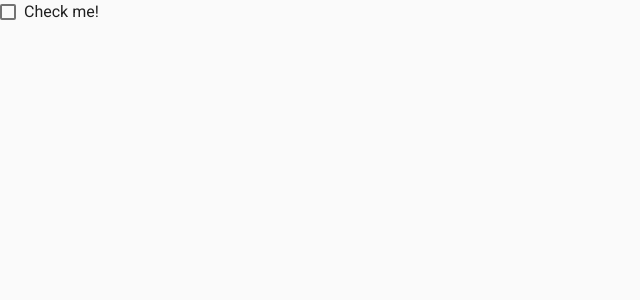
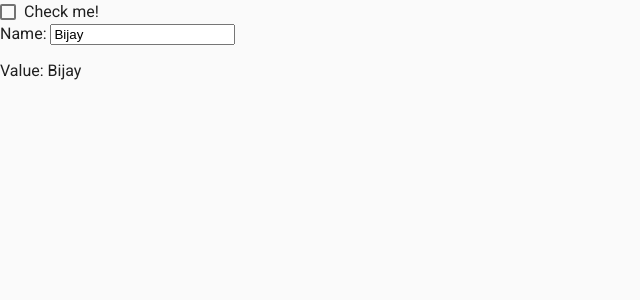
Before and after one commit to office-github/angular-material-demo, an Angular app: page / in a window 1280 px wide. Shown: the top 300 px of the page, without its empty margins (0-640 px from the left). Built offline with nearby package versions, Linux system fonts and the light colour scheme.

Commit message:
Reactive Forms implementation. Shows the written content in the input field to the user on the UI.

```diff
--- a/src/app/app.component.html
+++ b/src/app/app.component.html
@@ -1 +1,3 @@
 <mat-checkbox (change)="checkboxChange($event)">Check me!</mat-checkbox>
+
+<app-name-editor></app-name-editor>
--- /dev/null
+++ b/src/app/name-editor/name-editor.component.html
@@ -0,0 +1,9 @@
+<div>
+    <label>
+        Name:
+        <input type="text" [formControl]="name">
+    </label>
+    <p>
+        Value: {{ name.value }}
+    </p>
+</div>
--- /dev/null
+++ b/src/app/name-editor/name-editor.component.ts
@@ -0,0 +1,20 @@
+import { Component, OnInit } from '@angular/core';
+import { FormControl } from '@angular/forms';
+
+@Component({
+  selector: 'app-name-editor',
+  templateUrl: './name-editor.component.html',
+  styleUrls: ['./name-editor.component.css']
+})
+export class NameEditorComponent implements OnInit {
+
+  name: FormControl
+
+  constructor() {
+    this.name = new FormControl('Bijay')
+  }
+
+  ngOnInit() {
+  }
+
+}
```
Also changed, not shown: src/app/app.module.ts (+6 -2 lines), src/app/name-editor/name-editor.component.css (added), 1 other file (tests, documents, lock files or other folders).
